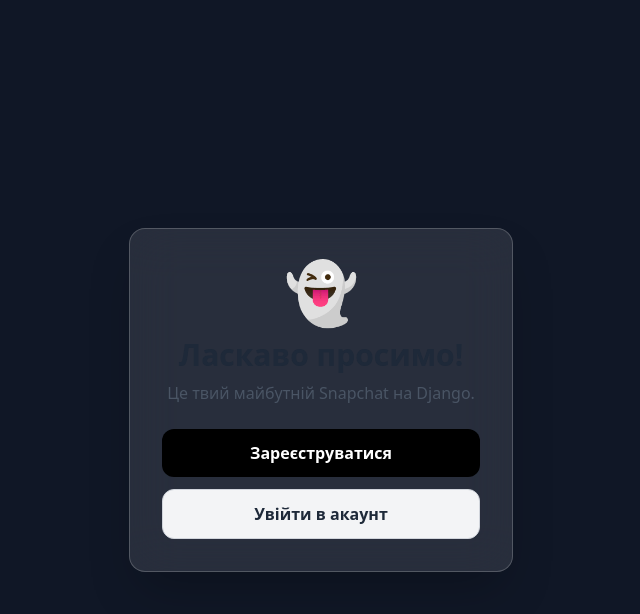
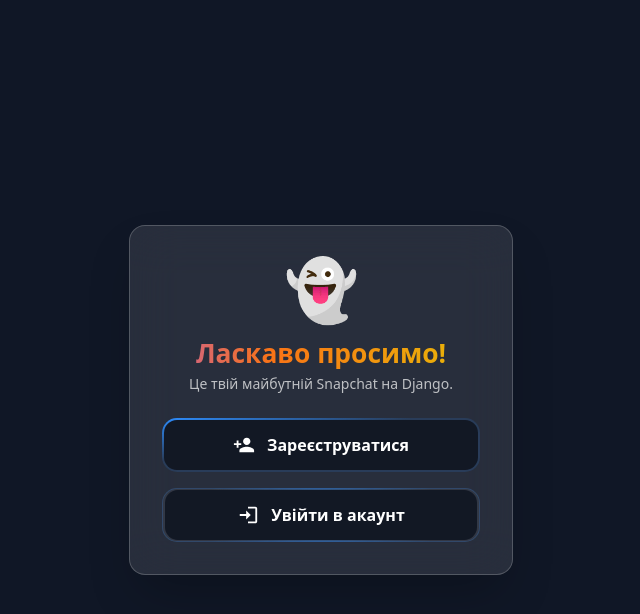
Before and after one commit to zmyslyiyurii-commits/Project_Social_network-, a Django app: page / in a window 1280 px wide. Shown: the top 614 px of the page, without its empty margins (319-959 px from the left). Run offline with Django 5.2, Linux system fonts and the light colour scheme.

Commit message:
зміна стилю сторінки home

```diff
--- a/config/settings.py
+++ b/config/settings.py
@@ -20,7 +20,7 @@ BASE_DIR = Path(__file__).resolve().parent.parent
 # See https://docs.djangoproject.com/en/5.2/howto/deployment/checklist/
 
 # SECURITY WARNING: keep the secret key used in production secret!
-
+SECRET_KEY = 'django-insecure-&b%74#buv6m8l&t*pm4jxmt8i%!9+)-tm)u6ihbx*v_1hhn41y'
 
 # SECURITY WARNING: don't run with debug turned on in production!
 DEBUG = True
--- a/home/static/aurora.css
+++ b/home/static/aurora.css
@@ -13,3 +13,113 @@
     width: 100%;
     height: 100%;
 }
+
+/* ==========================================
+   1. АНІМОВАНИЙ ГРАДІЄНТНИЙ ТЕКСТ
+   ========================================== */
+.animated-gradient-text {
+    position: relative;
+    margin: 0 auto;
+    display: inline-flex;
+    max-width: fit-content;
+    align-items: center;
+    justify-content: center;
+    font-weight: 800;
+    font-size: 3rem;
+    cursor: pointer;
+    background-image: linear-gradient(to right, #5227FF, #FF9FFC, #B497CF, #5227FF);
+    background-size: 300% 100%;
+    background-clip: text;
+    -webkit-background-clip: text;
+    color: transparent;
+    animation: gradient-move 8s linear infinite;
+    transition: filter 0.3s ease;
+}
+
+.animated-gradient-text:hover {
+    animation-play-state: paused;
+    filter: brightness(1.2);
+}
+
+@keyframes gradient-move {
+    0% {
+        background-position: 0% 50%;
+    }
+    100% {
+        background-position: 300% 50%;
+    }
+}
+
+
+/* ==========================================
+   2. СТИЛІ ДЛЯ КНОПОК З ПІДСВІЧУВАННЯМ
+   ========================================== */
+
+.auth-btn-container {
+    width: 220px;
+    height: 51px;
+    border-radius: 15px;
+    cursor: pointer;
+    transition: 0.3s ease;
+    display: inline-flex;
+    align-items: center;
+    justify-content: center;
+    padding: 2px;
+}
+
+
+.auth-btn-inner {
+    width: 100%;
+    height: 100%;
+    border-radius: 13px;
+    background-color: #1a1a1a;
+    display: flex;
+    align-items: center;
+    justify-content: center;
+    gap: 12px;
+    color: #fff;
+    font-weight: 600;
+    font-size: 0.95rem;
+    transition: background-color 0.3s ease, color 0.3s ease;
+    padding: 0 15px;
+}
+
+.auth-btn-inner svg {
+    width: 22px;
+    height: 22px;
+    fill: #fff;
+    transition: transform 0.3s ease, fill 0.3s ease;
+}
+
+
+.login-btn {
+    background: linear-gradient(to bottom right, #2e8eff 0%, rgba(46, 142, 255, 0) 40%);
+    background-color: rgba(46, 142, 255, 0.2);
+}
+
+.login-btn:hover,
+.login-btn:focus {
+    background-color: rgba(46, 142, 255, 0.7);
+    box-shadow: 0 0 15px rgba(46, 142, 255, 0.6);
+    outline: none;
+}
+
+.login-btn:hover .auth-btn-inner svg {
+    transform: scale(1.1);
+}
+
+.register-btn {
+    background: linear-gradient(to bottom right, #b497cf 0%, rgba(180, 151, 207, 0) 40%);
+    background-color: rgba(180, 151, 207, 0.2);
+}
+
+.register-btn:hover,
+.register-btn:focus {
+    background-color: rgba(180, 151, 207, 0.7);
+    box-shadow: 0 0 15px rgba(180, 151, 207, 0.6);
+    outline: none;
+}
+
+.register-btn:hover .auth-btn-inner svg {
+    transform: rotate(15deg) scale(1.1);
+}
--- /dev/null
+++ b/home/static/home.css
@@ -0,0 +1,79 @@
+.animated-gradient-text {
+    display: block;
+    width: 100%;
+    text-align: center;
+    font-size: 1.65rem;
+    font-weight: 800;
+    white-space: nowrap;
+    background-image: linear-gradient(to right, #EAB308, #F97316, #A855F7, #F97316, #EAB308);
+    background-size: 300% 100%;
+    background-repeat: repeat;
+    background-clip: text;
+    -webkit-background-clip: text;
+    color: transparent;
+    cursor: pointer;
+}
+
+/* ==========================================
+   СТИЛІЗАЦІЯ КНОПОК ПО КЛАСАХ
+   ========================================== */
+
+.uiverse-btn {
+  width: 100%;
+  height: 54px;
+  border-radius: 15px;
+  cursor: pointer;
+  transition: all 0.3s ease;
+  display: flex;
+  align-items: center;
+  justify-content: center;
+  text-decoration: none !important;
+}
+
+.btn-register {
+  background: linear-gradient(to bottom right, #2e8eff 0%, rgba(46, 142, 255, 0) 40%);
+  background-color: rgba(46, 142, 255, 0.15);
+}
+.btn-register:hover,
+.btn-register:focus {
+  background-color: rgba(46, 142, 255, 0.4);
+  box-shadow: 0 0 15px rgba(46, 142, 255, 0.6);
+  outline: none;
+}
+
+.btn-login {
+  background: radial-gradient(circle at center, rgba(46, 142, 255, 0.4) 0%, rgba(46, 142, 255, 0) 70%);
+  background-color: rgba(255, 255, 255, 0.05);
+  border: 1px solid rgba(46, 142, 255, 0.2);
+}
+.btn-login:hover,
+.btn-login:focus {
+  background-color: rgba(46, 142, 255, 0.25);
+  border-color: rgba(46, 142, 255, 0.8);
+  box-shadow: 0 0 20px rgba(46, 142, 255, 0.4);
+  outline: none;
+}
+
+.uiverse-btn-inner {
+  width: calc(100% - 4px);
+  height: 50px;
+  border-radius: 13px;
+  background-color: #121824;
+  display: flex;
+  align-items: center;
+  justify-content: center;
+  gap: 12px;
+  color: #fff !important;
+  font-weight: 700;
+  transition: background-color 0.3s ease;
+}
+
+.uiverse-btn:hover .uiverse-btn-inner {
+  background-color: #161f32;
+}
+
+.uiverse-btn-inner svg {
+  width: 22px;
+  height: 22px;
+  fill: #fff;
+}
--- a/home/templates/home.html
+++ b/home/templates/home.html
@@ -6,25 +6,42 @@
     <title>Snapchat Clone - Головна</title>
     <script src="https://cdn.jsdelivr.net/npm/@tailwindcss/browser@4"></script>
     <link rel="stylesheet" href="/static/aurora.css">
+    <link rel="stylesheet" href="/static/home.css">
 </head>
 <body class="bg-[#101726] min-h-screen flex flex-col items-center justify-center font-sans relative overflow-hidden">
     <div id="aurora-bg" class="aurora-container"></div>
+
     <div class="bg-white/10 backdrop-blur-xl border border-white/20 p-8 rounded-2xl shadow-2xl text-center max-w-sm w-full mx-4 z-10 relative">
         <div class="text-6xl mb-4">👻</div>
-        <h1 class="text-3xl font-extrabold text-gray-800 mb-2">Ласкаво просимо!</h1>
-        <p class="text-gray-600 mb-6">Це твий майбутній Snapchat на Django.</p>
-        <div class="space-y-3">
-            <a href="{% url 'register' %}" class="block w-full bg-black text-white font-bold py-3 px-4 rounded-xl hover:bg-gray-800 transition text-center no-underline">
-                Зареєструватися
+
+        <h1 class="mb-3 animated-gradient-text">
+            Ласкаво просимо!
+        </h1>
+
+        <p class="text-white/70 mb-6 text-sm">Це твій майбутній Snapchat на Django.</p>
+
+        <!-- Оновлений блок кнопок -->
+        <div class="space-y-4">
+            <a href="{% url 'register' %}" class="uiverse-btn btn-register" role="button" aria-label="Реєстрація">
+                <div class="uiverse-btn-inner">
+                    <svg xmlns="http://www.w3.org/2000/svg" viewBox="0 0 24 24">
+                        <path d="M15 12c2.21 0 4-1.79 4-4s-1.79-4-4-4-4 1.79-4 4 1.79 4 4 4zm-9-2V7H4v3H1v2h3v3h2v-3h3v-2H6zm9 4c-2.67 0-8 1.34-8 4v2h16v-2c0-2.66-5-4-8-4z"/>
+                    </svg>
+                    <span>Зареєструватися</span>
+                </div>
             </a>
-            <a href="{% url 'login' %}" class="block w-full bg-gray-100 text-gray-800 font-bold py-3 px-4 rounded-xl hover:bg-gray-200 transition text-center no-underline border border-gray-300">
-                Увійти в акаунт
+            <a href="{% url 'login' %}" class="uiverse-btn btn-login" role="button" aria-label="Вхід">
+                <div class="uiverse-btn-inner">
+                    <svg xmlns="http://www.w3.org/2000/svg" viewBox="0 0 24 24">
+                        <path d="M10 17l5-5-5-5v4H3v2h7v4zm10 2h-8v2h8c1.1 0 2-.9 2-2V5c0-1.1-.9-2-2-2h-8v2h8v14z"/>
+                    </svg>
+                    <span>Увійти в акаунт</span>
+                </div>
             </a>
         </div>
-    </div>
+
     <script type="module">
         import { initAurora } from '/static/aurora.js';
-        // Запуск ефекту для блоку з id="aurora-bg"
         initAurora('aurora-bg', {
             colorStops: ["#8B6F01", "#EAB308", "#8B6F01"],
             amplitude: 1.0,
@@ -32,5 +49,6 @@
             speed: 0.5
         });
     </script>
+    <script src="/static/home.js"></script>
 </body>
 </html>
```
Also changed, not shown: home/static/home.js (added, +36 -0 lines).
